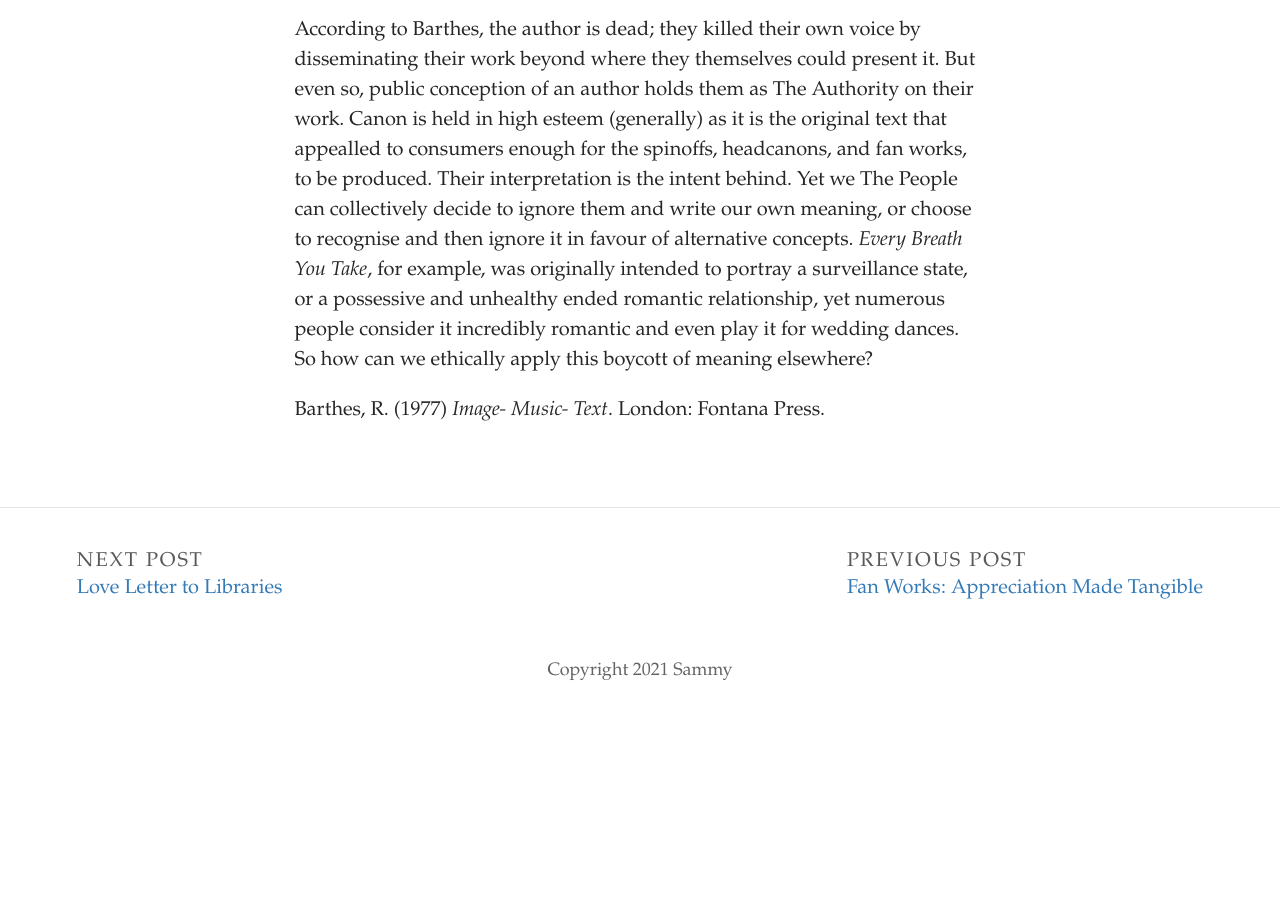
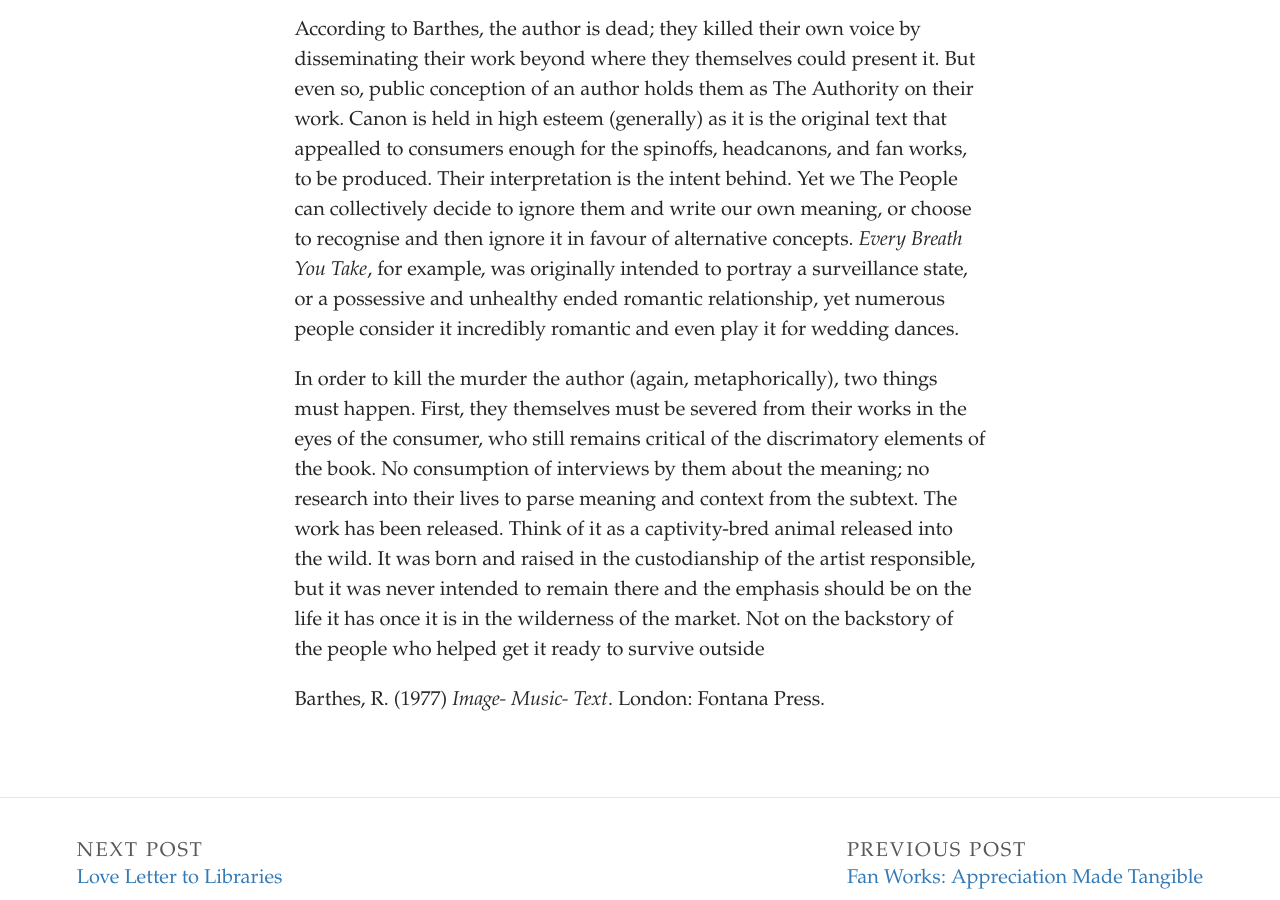
Before and after one commit to SammySpinsAYarn/Blog, a Jekyll site: the page built from _posts/2023-05-18-need-to-think-of-titles.md, in a window 1280 px wide and 900 px high, scrolled down 834 px. Built offline with Jekyll 4.4.1, drawn with Linux system fonts in a browser that asks for light colours; some web fonts are replaced; before the commit the page ends 1550 px from its top, so only the background shows below that.

Commit message:
Update Post “2023-05-18-need-to-think-of-titles”

```diff
--- a/_posts/2023-05-18-need-to-think-of-titles.md
+++ b/_posts/2023-05-18-need-to-think-of-titles.md
@@ -10,6 +10,8 @@ comments: false
 D﻿eath of the author is a literary theory from literary critic Roland Barthes. He discusses the futility of authorship and the assignation of piece to creator, as intended meaning is lost once it leaves the custody of private ownership to enter public awareness. "Writing is...the negative where all identity is lost, starting with the very identity of the body writing." (Barthes, 1977, p142) He argues idolising the author as a genius is only relevant to critiques, and that the only true interpretation of a text is that which exists within readers. "The reader is the space
 on which all the quotations that make up a writing are inscribed without any of them being lost" (Barthes, 1977, p148), and the concept of authorial supremacy must be overthrown; "the birth of the reader must be at the cost of the death of the Author." (Barthes, 1977, p148). In summary, to write is to release control and connection to a work in the eyes of the public, and this is for the best because giving control over a text's meaning to the author is pointless to the majority of the audience.
 
-According to Barthes, the author is dead; they killed their own voice by disseminating their work beyond where they themselves could present it. But even so, public conception of an author holds them as The Authority on their work. Canon is held in high esteem (generally) as it is the original text that appealled to consumers enough for the spinoffs, headcanons, and fan works, to be produced. Their interpretation is the intent behind. Yet we The People can collectively decide to ignore them and write our own meaning, or choose to recognise and then ignore it in favour of alternative concepts. *Every Breath You Take*, for example, was originally intended to portray a surveillance state, or a possessive and unhealthy ended romantic relationship, yet numerous people consider it incredibly romantic and even play it for wedding dances. So how can we ethically apply this boycott of meaning elsewhere?
+According to Barthes, the author is dead; they killed their own voice by disseminating their work beyond where they themselves could present it. But even so, public conception of an author holds them as The Authority on their work. Canon is held in high esteem (generally) as it is the original text that appealled to consumers enough for the spinoffs, headcanons, and fan works, to be produced. Their interpretation is the intent behind. Yet we The People can collectively decide to ignore them and write our own meaning, or choose to recognise and then ignore it in favour of alternative concepts. *Every Breath You Take*, for example, was originally intended to portray a surveillance state, or a possessive and unhealthy ended romantic relationship, yet numerous people consider it incredibly romantic and even play it for wedding dances.
+
+I﻿n order to kill the murder the author (again, metaphorically), two things must happen. First, they themselves must be severed from their works in the eyes of the consumer, who still remains critical of the discrimatory elements of the book. No consumption of interviews by them about the meaning; no research into their lives to parse meaning and context from the subtext. The work has been released. Think of it as a captivity-bred animal released into the wild. It was born and raised in the custodianship of the artist responsible, but it was never intended to remain there and the emphasis should be on the life it has once it is in the wilderness of the market. Not on the backstory of the people who helped get it ready to survive outside
 
 B﻿arthes, R. (1977) *Image- Music- Text*. London: Fontana Press.
```
